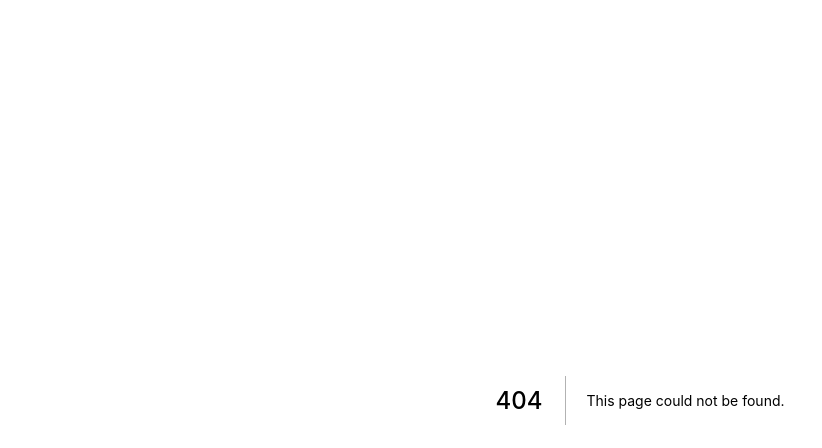
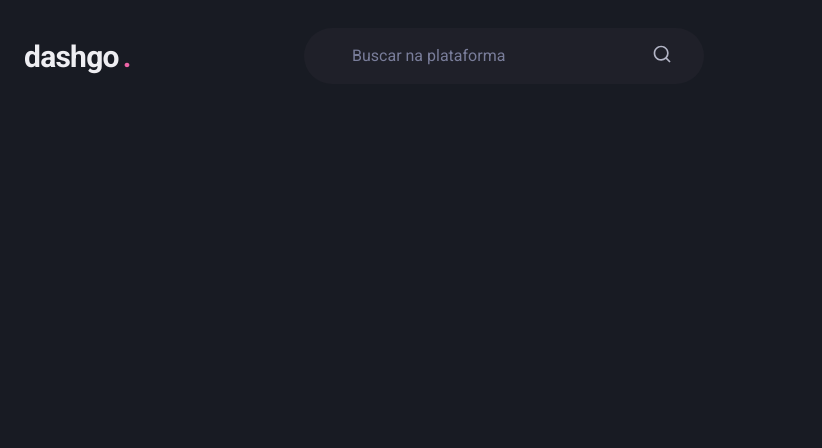
Before and after one commit to luizsp7m/ignite-trilha-react, a Next.js app in the folder 04-dashgo/: page /dashboard in a window 1280 px wide. Before the commit this address had no page. Shown: the top 448 px of the page, without its empty margins (0-822 px from the left). Built offline with nearby package versions, Linux system fonts and the light colour scheme.

Commit message:
Componente Header

```diff
--- a/04-dashgo/package.json
+++ b/04-dashgo/package.json
@@ -14,7 +14,8 @@
     "framer-motion": "^4",
     "next": "12.0.7",
     "react": "17.0.2",
-    "react-dom": "17.0.2"
+    "react-dom": "17.0.2",
+    "react-icons": "^4.3.1"
   },
   "devDependencies": {
     "@types/node": "^17.0.1",
--- /dev/null
+++ b/04-dashgo/src/components/Header.tsx
@@ -0,0 +1,56 @@
+import { Flex, Text, Input, Icon } from "@chakra-ui/react";
+import { RiSearchLine } from 'react-icons/ri';
+
+export function Header() {
+  return (
+    <Flex
+      as="header"
+      w="100%"
+      maxWidth={1480}
+      h="20"
+      mx="auto"
+      mt="4"
+      px="6"
+      align="center"
+    >
+      <Text
+        fontSize="3xl"
+        fontWeight="bold"
+        letterSpacing="tight"
+        w="64"
+      >
+        dashgo
+        <Text
+          as="span"
+          color="pink.400"
+          ml="1"
+        >.</Text>
+      </Text>
+
+      <Flex
+        as="label"
+        flex="1"
+        py="4"
+        px="8"
+        ml="6"
+        maxWidth={400}
+        alignSelf="center"
+        color="gray.200"
+        position="relative"
+        bg="gray.800"
+        borderRadius="full"
+      >
+        <Input
+          color="gray.50"
+          variant="unstyled"
+          placeholder="Buscar na plataforma"
+          _placeholder={{ color: 'gray.400' }}
+          paddingX="4"
+          mr="4"
+         />
+
+         <Icon as={RiSearchLine} fontSize="20" />
+      </Flex>
+    </Flex>
+  );
+}
--- /dev/null
+++ b/04-dashgo/src/pages/dashboard.tsx
@@ -0,0 +1,8 @@
+import { Flex } from "@chakra-ui/react";
+import { Header } from "../components/Header";
+
+export default function Dashboard() {
+  return (
+    <Header />
+  );
+}
```
Also changed, not shown: 04-dashgo/src/components/Form/Input.tsx (added, +27 -0 lines), 04-dashgo/src/pages/index.tsx (+13 -34 lines), 1 other file (tests, documents, lock files or other folders).
